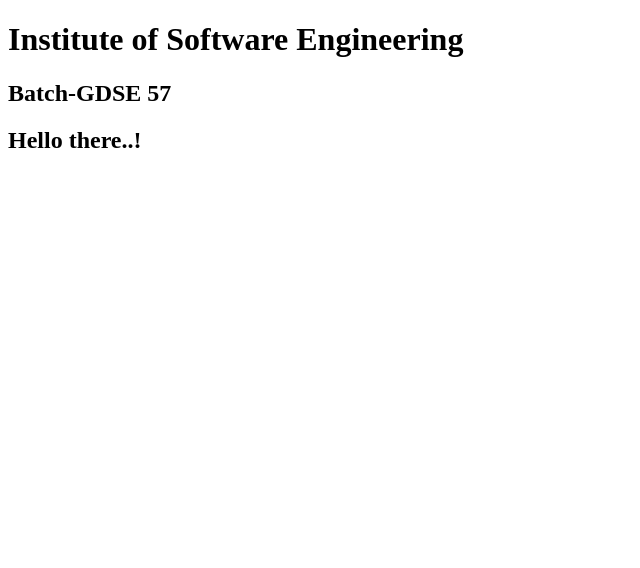
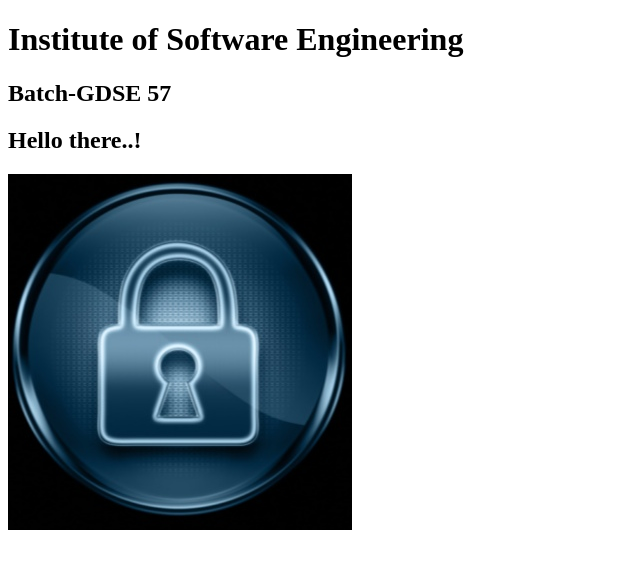
Before and after one commit to sajzon/MyProfile, a plain HTML site: page index.html in a window 1280 px wide. Shown: the whole page, without its empty margins (0-640 px from the left). Drawn offline with Linux system fonts and the light colour scheme.

Commit message:
Add image and update assets

```diff
--- a/index.html
+++ b/index.html
@@ -9,6 +9,8 @@
 <h1> Institute of Software Engineering</h1>
 <h2>Batch-GDSE 57</h2>
 <h2>Hello there..!</h2>
+<img src="assets/images/IMG_20210723_133018.jpg">
+
 
 </body>
 </html>
```
Also changed, not shown: assets/images/IMG_20210723_133018.jpg (added).
